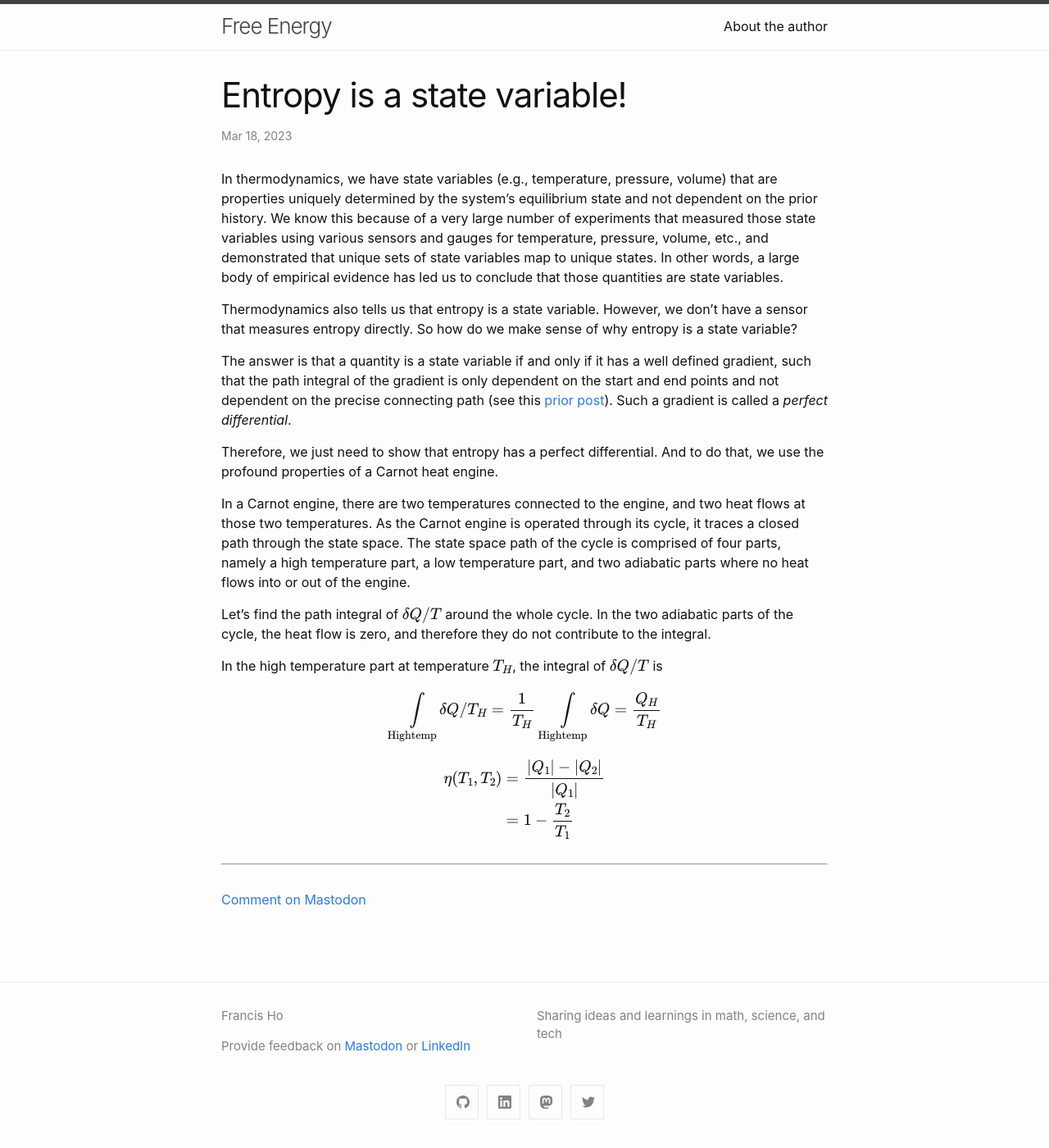
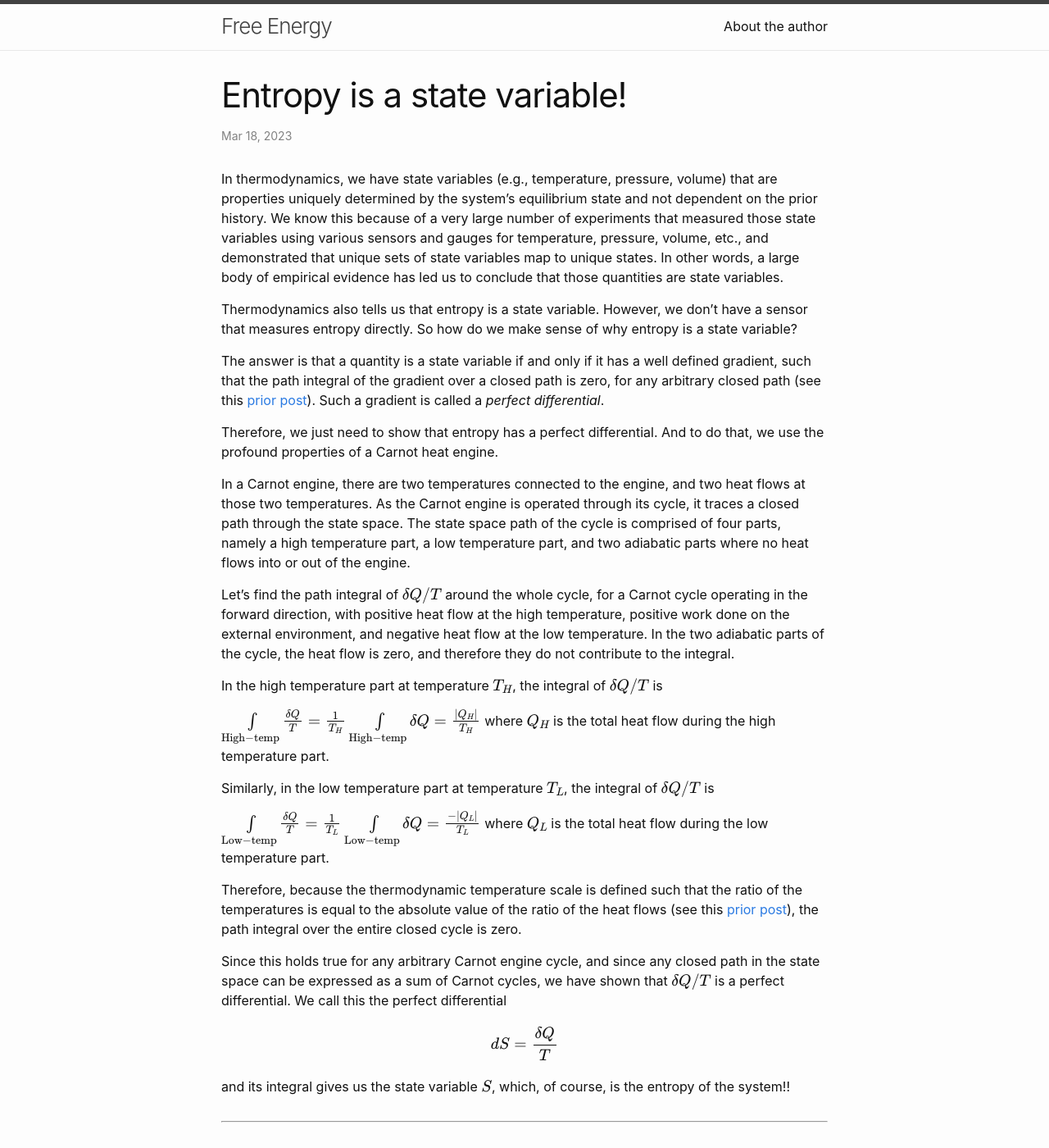
Before and after one commit to sunfishstanford/sunfishstanford.github.io, a Jekyll site: the page built from _posts/2023-03-18-EntropyStateVariable.md, in a window 1280 px wide and 1400 px high. Shown: the whole window at 82% size. Built offline with Jekyll 4.4.1, drawn with Linux system fonts in a browser that asks for light colours; formulas are drawn with MathJax 3; comment, search, counter and statistics services are not loaded.

Commit message:
Update 2023-03-18-EntropyStateVariable.md

```diff
--- a/_posts/2023-03-18-EntropyStateVariable.md
+++ b/_posts/2023-03-18-EntropyStateVariable.md
@@ -14,31 +14,37 @@ In thermodynamics, we have state variables (e.g., temperature, pressure, volume)
 
 Thermodynamics also tells us that entropy is a state variable. However, we don't have a sensor that measures entropy directly. So how do we make sense of why entropy is a state variable?
 
-The answer is that a quantity is a state variable if and only if it has a well defined gradient, such that the path integral of the gradient is only dependent on the start and end points and not dependent on the precise connecting path (see this [prior post](https://sunfishstanford.github.io/math/physics/embracing%20transitory%20confusion/2023/02/24/imperfectDifferential.html){:target="_blank"}). Such a gradient is called a *perfect differential*.
+The answer is that a quantity is a state variable if and only if it has a well defined gradient, such that the path integral of the gradient over a closed path is zero, for any arbitrary closed path (see this [prior post](https://sunfishstanford.github.io/math/physics/embracing%20transitory%20confusion/2023/02/24/imperfectDifferential.html){:target="_blank"}). Such a gradient is called a *perfect differential*.
 
 Therefore, we just need to show that entropy has a perfect differential. And to do that, we use the profound properties of a Carnot heat engine.
 
 In a Carnot engine, there are two temperatures connected to the engine, and two heat flows at those two temperatures. As the Carnot engine is operated through its cycle, it traces a closed path through the state space. The state space path of the cycle is comprised of four parts, namely a high temperature part, a low temperature part, and two adiabatic parts where no heat flows into or out of the engine.
 
-Let's find the path integral of $$\delta Q / T$$ around the whole cycle. In the two adiabatic parts of the cycle, the heat flow is zero, and therefore they do not contribute to the integral.
+Let's find the path integral of $$\delta Q / T$$ around the whole cycle, for a Carnot cycle operating in the forward direction, with positive heat flow at the high temperature, positive work done on the external environment, and negative heat flow at the low temperature. In the two adiabatic parts of the cycle, the heat flow is zero, and therefore they do not contribute to the integral.
 
 In the high temperature part at temperature $$T_H$$, the integral of $$\delta Q / T$$ is
 
 $$
-\int\limits_{\rm High temp} \delta Q/T_H = \frac{1}{T_H} \int\limits_{\rm High temp} \delta Q = \frac{Q_H}{T_H}
+\int\limits_{\rm High-temp} \frac{\delta Q}{T} = \frac{1}{T_H} \int\limits_{\rm High-temp} \delta Q = \frac{\lvert Q_H \rvert}{T_H}
+$$
+where $$Q_H$$ is the total heat flow during the high temperature part.
+
+Similarly, in the low temperature part at temperature $$T_L$$, the integral of $$\delta Q / T$$ is
+
+$$
+\int\limits_{\rm Low-temp} \frac{\delta Q}{T} = \frac{1}{T_L} \int\limits_{\rm Low-temp} \delta Q = \frac{-\vert Q_L \rvert}{T_L}
+$$
+where $$Q_L$$ is the total heat flow during the low temperature part.
+
+Therefore, because the thermodynamic temperature scale is defined such that the ratio of the temperatures is equal to the absolute value of the ratio of the heat flows (see this [prior post](https://sunfishstanford.github.io/math/physics/embracing%20transitory%20confusion/2023/03/18/ThermodynamicTemperature.html){:target="_blank"}), the path integral over the entire closed cycle is zero.
+
+Since this holds true for any arbitrary Carnot engine cycle, and since any closed path in the state space can be expressed as a sum of Carnot cycles, we have shown that $$\delta Q/T$$ is a perfect differential. We call this the perfect differential
+
+$$
+dS = \frac{\delta Q}{T}
 $$
 
-
-
-
-
-$$
-\begin{aligned}
-\eta(T_1,T_2) &= \frac{\vert Q_1 \vert - \vert Q_2 \vert}{\vert Q_1 \vert}\\
-&= 1-\frac{T_2}{T_1}
-\end{aligned}
-$$
-
+and its integral gives us the state variable $$S$$, which, of course, is the entropy of the system!!
 
 ---
 
```
